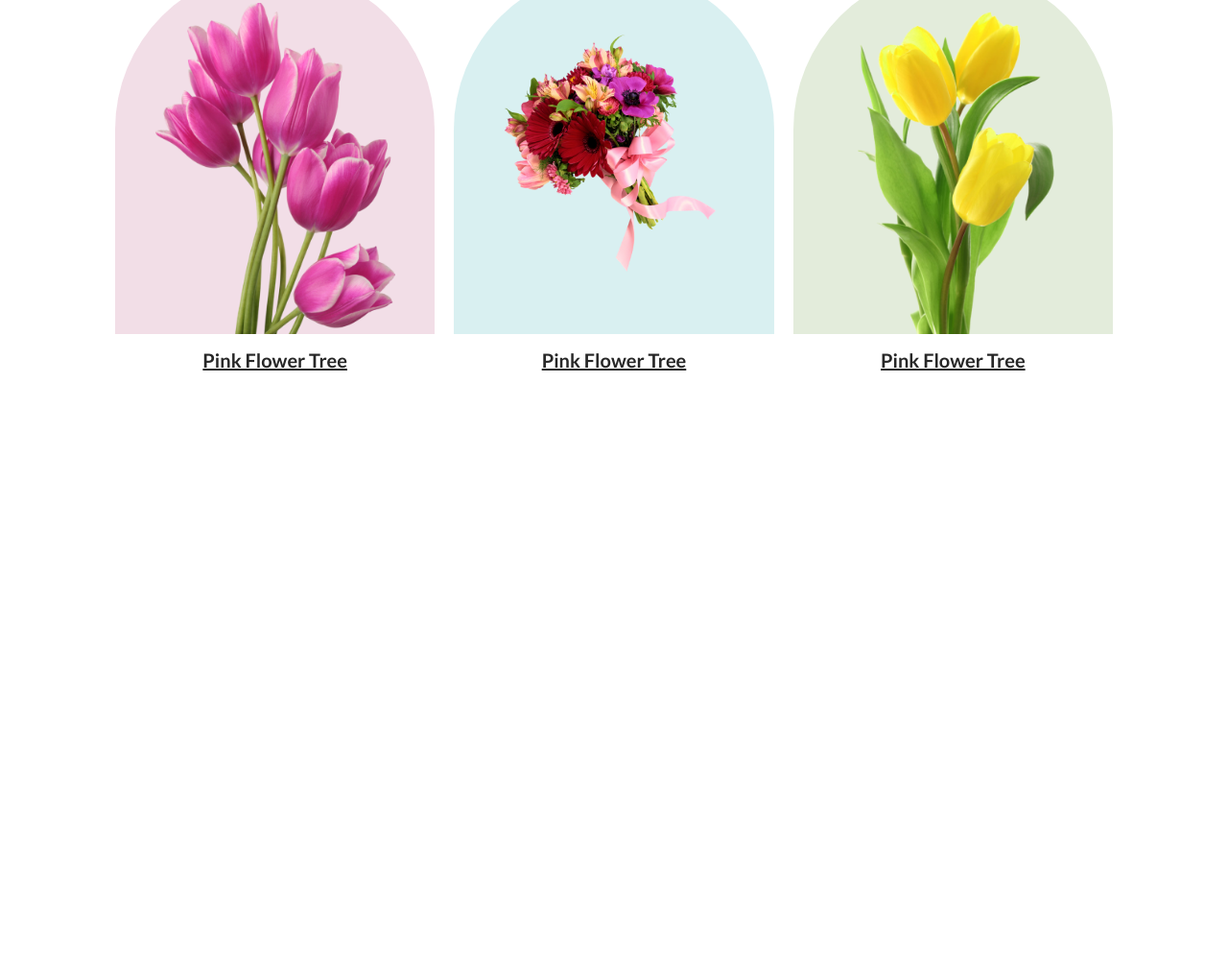
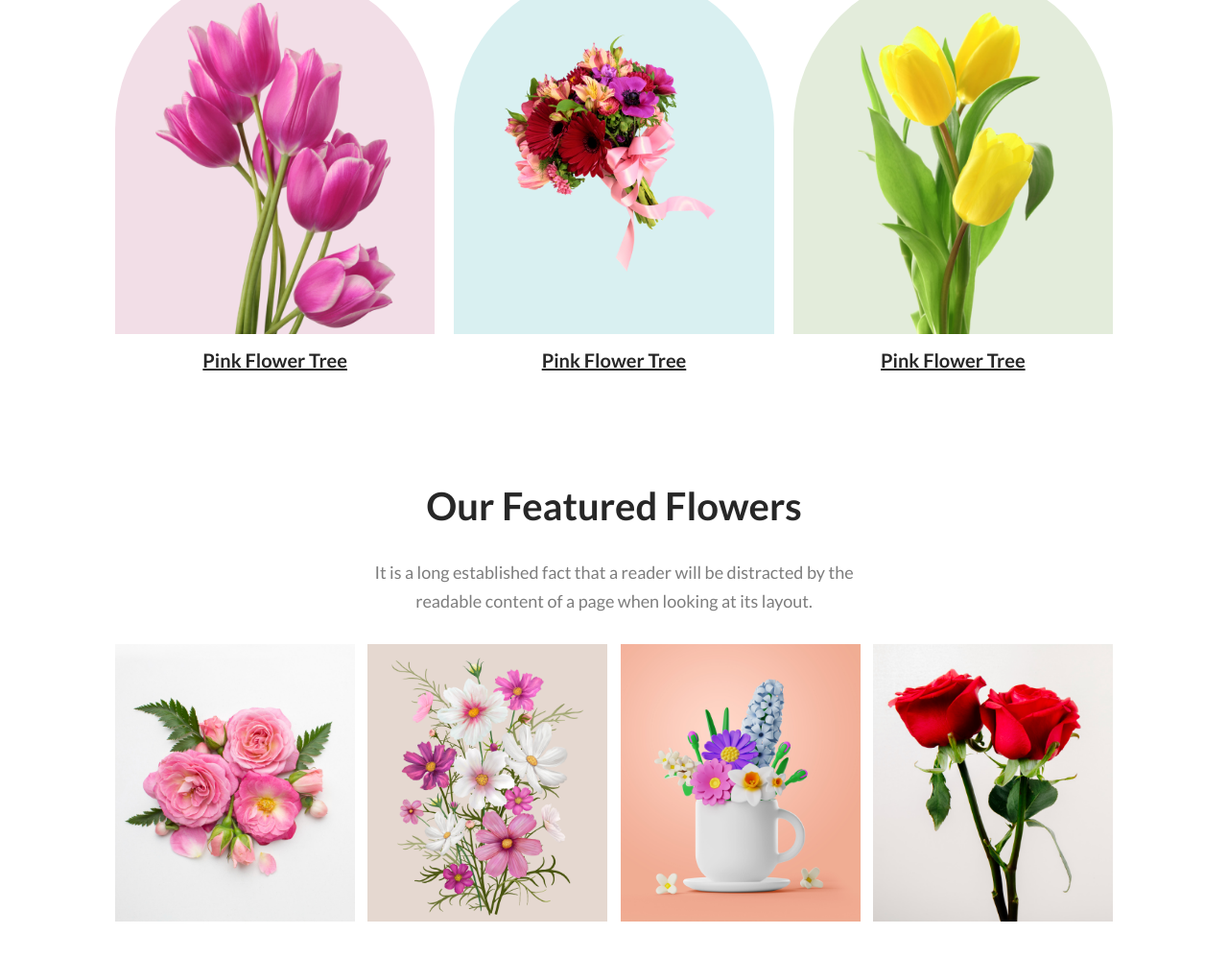
Before and after one commit to Mahfuz2411/flower-shop, a plain HTML site: page index.html in a window 1280 px wide. Shown: the part 830-1828 px from the top of the page at 96% size. Before the commit the page ends 1293 px from the top, so only its background shows below. Drawn offline with Linux system fonts and the light colour scheme.

Commit message:
instagram section updated

```diff
--- a/index.html
+++ b/index.html
@@ -56,7 +56,16 @@
 
         </section>
         <section class="instaSection">
-
+            <div class="textWrapper">
+                <h2>Our Featured Flowers</h2>
+                <p>It is a long established fact that a reader will be distracted by the readable content of a page when looking at its layout.</p>
+            </div>
+            <div class="instagramDiv">
+                <img src="Images/Flower01.png" alt="Flower01.png">
+                <img src="Images/Rectangle4.png" alt="Rectangle4.png">
+                <img src="Images/Rectangle5.png" alt="Rectangle5.png">
+                <img src="Images/Rectangle6.png" alt="Rectangle6.png">
+            </div>
         </section>
         <section class="mainSection5">
 
--- a/styles/style.css
+++ b/styles/style.css
@@ -112,3 +112,17 @@ header{
     margin-top: 10px;
 }
 /* feature section end*/
+
+/* instagram section start*/
+.instaSection{
+    margin: 0 120px;
+    padding:40px 0;
+}
+.instagramDiv{
+    display: flex;
+    justify-content: space-between;
+}
+.instagramDiv img{
+    width: 250px;
+}
+/* instagram section end*/
```
